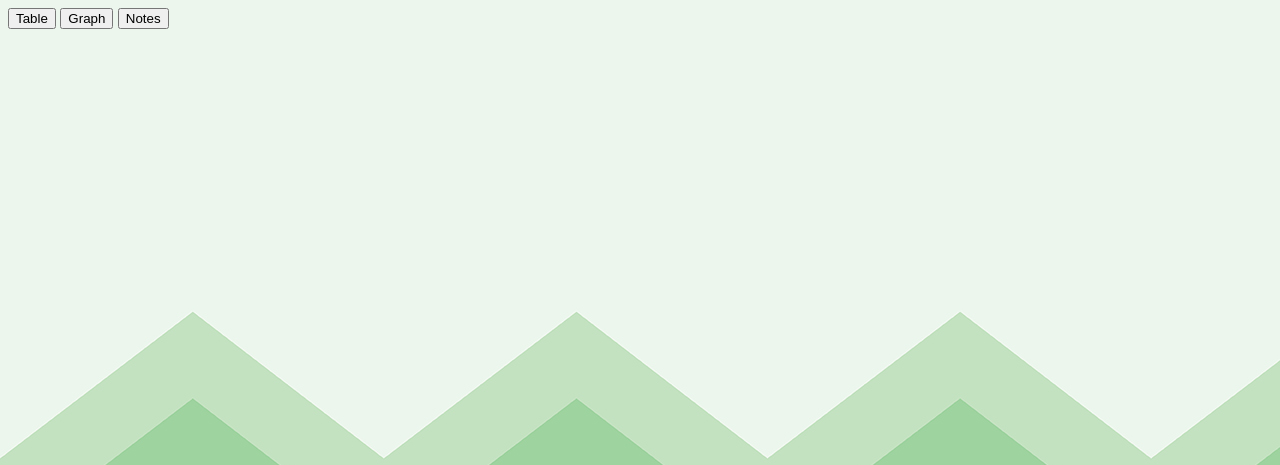
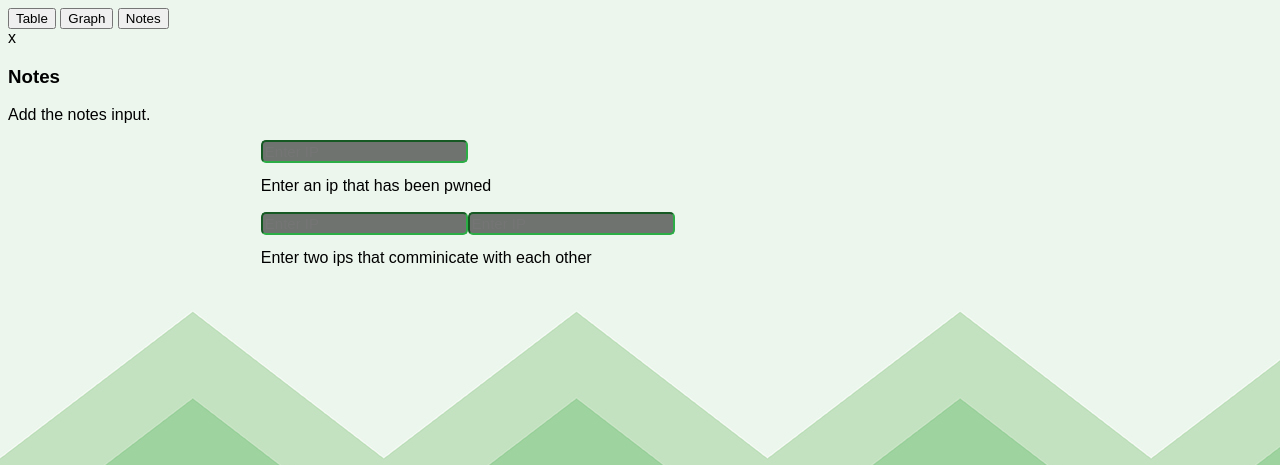
Before and after one commit to waltcobb/gmap, a Flask app: page / in a window 1280 px wide, after a click on "Notes". Shown: the top 465 px of the page. Run offline with Flask 2, Linux system fonts and the light colour scheme; data that the repository does not hold is empty; some libraries are stand-ins or nearby versions.

Commit message:
Add files via upload

```diff
--- a/templates/index.html
+++ b/templates/index.html
@@ -24,8 +24,12 @@
         <div class="filler">
           <!-- the code below is the Table header/title-->
           <div id="scanningdiv" class="scanningdiv">
-            <th class="scanningtitle">IPs currently being scanned:</th>
+            <div><th class="scanningtitle">IPs currently being scanned:</th></div>
+              <div id="loader"></div>
               <div id="scanning" class="scanning">
+              	<!--  -->
+
+              	<!--  -->
               </div>
           </div>
         </div>
@@ -45,9 +49,8 @@
             <form action="/query" id="queryForm">
             <input type="text" name="q" placeholder="Enter query">
             <input type="submit" value="Search">
-            {% if condition %}
               <p class="input-instruction">Enter an ip, port number, service name, or service version. Enter * for all information</p>
-            {% endif %}
+
             </form>
           </div>
         </div>
@@ -97,7 +100,17 @@
         $.get('/showque', function(data, status){
           data = data.toString()
           data = data.replace(/,/g, "<br>");
-        document.getElementById("scanning").innerHTML=data;
+        document.getElementById("iplist").innerHTML=data;
+        })
+        $.get('/isscanning', function(data, status){
+        	if(data){
+				console.log('its true')
+				document.getElementById("loader").innerHTML='<div class="loader"></div>';
+        	}else{
+				document.getElementById("loader").innerHTML=''
+        		console.log('its flase')
+        	}
+        // document.getElementById("scanning").innerHTML=data;
         })
       }, 500);
 
@@ -123,16 +136,63 @@
     </div>
 
 	</div>
-
+</div>
 <!-- ///////////////////////////////////////////////////////////////////////////////////// -->
 <!-- ///////////////////////////////////////////////////////////////////////////////////// -->
 <!-- ///////////////////////////////////////////////////////////////////////////////////// -->
 <div id="notes" class="tabcontent">
 	<span onclick="this.parentElement.style.display='none'" class="topright" id = "notesClose">x</span>
     <h3> Notes </h3>
-    <p>Add the notes input here.</p>
+    <p>Add the notes input.</p>
+            <div class="form-wapper">
+          <div class="form-scan">
+            <form action="/pwned">
+            <input type="text" name="target" placeholder="Enter IP">
+            <input type="submit" value="Search">
+            <p>Enter an ip that has been pwned</p>
+            </form>
+          </div>
+          <br><br>
+          <br><br>
+
+          <div class="form-wapper">
+          <div class="form-scan">
+            <form action="/talking">
+            <input type="text" name="target1" placeholder="Enter IP">
+            <input type="submit" value="Search">
+            <input type="text" name="target2" placeholder="Enter IP">
+            <input type="submit" value="Search">
+            <p>Enter two ips that comminicate with each other</p>
+            </form>
           </div>
 
+    </div>
+	</div>
+</div>
+
+
+
+
+<!-- <div id="notes" class="tabcontent">
+    <span onclick="this.parentElement.style.display='none'" class="topright" id = "notesClose">x</span>
+        <div class="form-wapper">
+          <div class="form-scan">
+            <form action="/scan">
+            <input type="text" name="ip" placeholder="Enter IP">
+            <input type="submit" value="Search">
+            </form>
+          </div>
+          <br><br>
+          <div class="form-wapper">
+          <div class="form-scan">
+            <form action="/scan">
+            <input type="text" name="ip" placeholder="Enter IP">
+            <input type="submit" value="Search">
+            </form>
+          </div>
+          <br><br>
+</div>
+ -->
 <script>
 function openButton(evt, Tab) {
     var i, tabcontent, tablinks;
```
Lines whose indentation alone changed are shown as unchanged.
